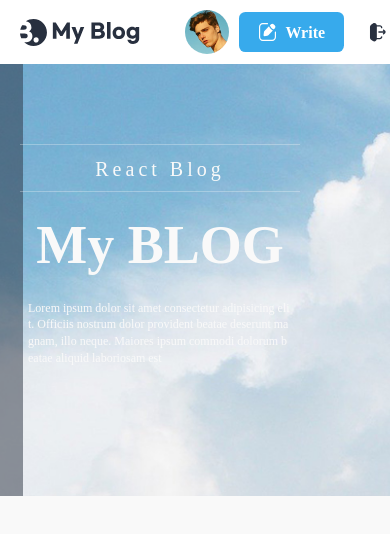
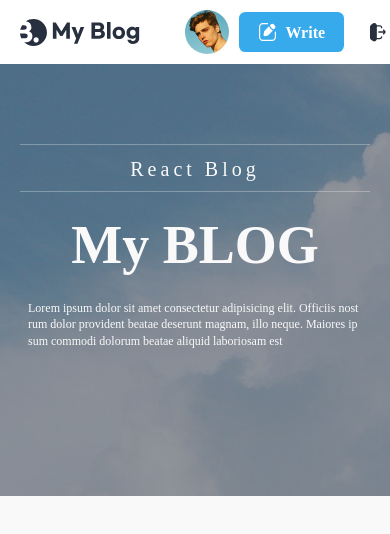
Before and after one commit to sooyyoung/react-blog, a React (Create React App) app: page / in a window 390 px wide. Shown: the top 534 px of the page. Built offline with nearby package versions, Linux system fonts and the light colour scheme; a web font is replaced by a local one.

Commit message:
banner 반응형 추가

```diff
--- a/src/components/banner/banner.css
+++ b/src/components/banner/banner.css
@@ -61,3 +61,36 @@
 	font-size: 2em;
 	margin-bottom: -0.15em;
 }
+
+@media (max-width: 1280px) {
+	.banner-contents::before {
+		width: 44rem;
+	}
+}
+
+@media (max-width: 1260px) {
+	.today {
+		font-size: 3rem;
+		padding-left: 0.2em;
+	}
+	.today em {
+		display: inline;
+		font-size: 1.4em;
+	}
+}
+
+@media (max-width: 768px) {
+	.banner-contents {
+		width: 100%;
+	}
+	.banner-contents::before {
+		width: 100%;
+	}
+	.banner-contents {
+		margin: 0 auto;
+	}
+	.today {
+		text-align: center;
+		padding-left: 0;
+	}
+}
```
